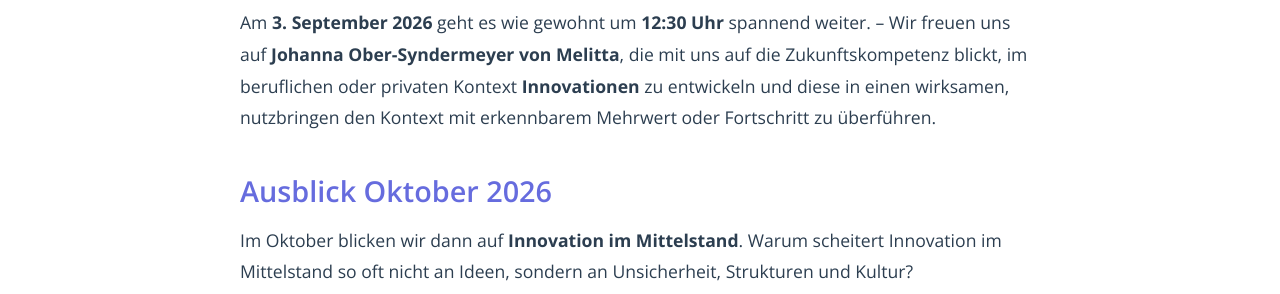
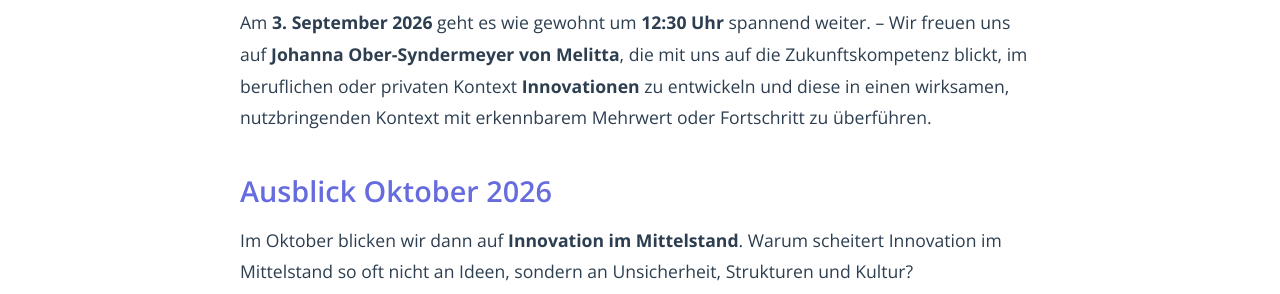
Before and after one commit to Open-Innovation-City/oic-bielefeld-website, a Jekyll site: the page built from _beitraege/open-innovation-hour-sommerpause-2026.md, in a window 1280 px wide and 900 px high, scrolled down 771 px. Shown: the part 186-480 px from the top of the window. Built offline with Jekyll 4.4.1, drawn with Linux system fonts in a browser that asks for light colours.

Commit message:
Update open-innovation-hour-sommerpause-2026.md

```diff
--- a/_beitraege/open-innovation-hour-sommerpause-2026.md
+++ b/_beitraege/open-innovation-hour-sommerpause-2026.md
@@ -16,7 +16,7 @@ Nach einer spannenden Open Innovation Hour rund ums Thema Kreislaufwirtschaft im
 
 ### Ausblick September 2026
 
-Am **3. September 2026** geht es wie gewohnt um **12:30 Uhr** spannend weiter.  – Wir freuen uns auf **Johanna Ober-Syndermeyer von Melitta**, die mit uns auf die Zukunftskompetenz blickt, im beruflichen oder privaten Kontext **Innovationen** zu entwickeln und diese in einen wirksamen, nutzbringen den Kontext mit erkennbarem Mehrwert oder Fortschritt zu überführen.
+Am **3. September 2026** geht es wie gewohnt um **12:30 Uhr** spannend weiter.  – Wir freuen uns auf **Johanna Ober-Syndermeyer von Melitta**, die mit uns auf die Zukunftskompetenz blickt, im beruflichen oder privaten Kontext **Innovationen** zu entwickeln und diese in einen wirksamen, nutzbringenden Kontext mit erkennbarem Mehrwert oder Fortschritt zu überführen.
 
 ### Ausblick Oktober 2026
 
```
